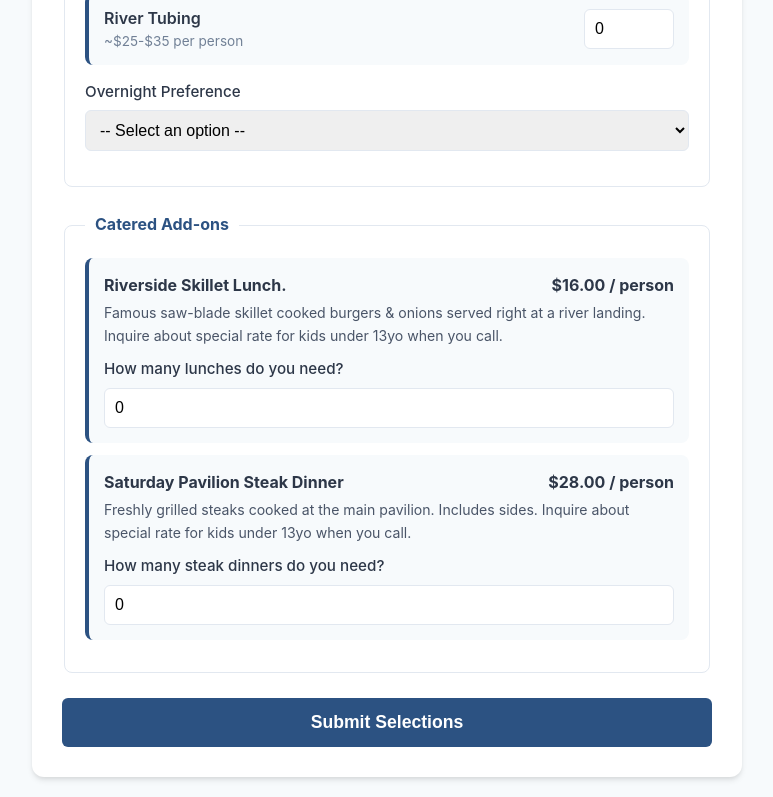
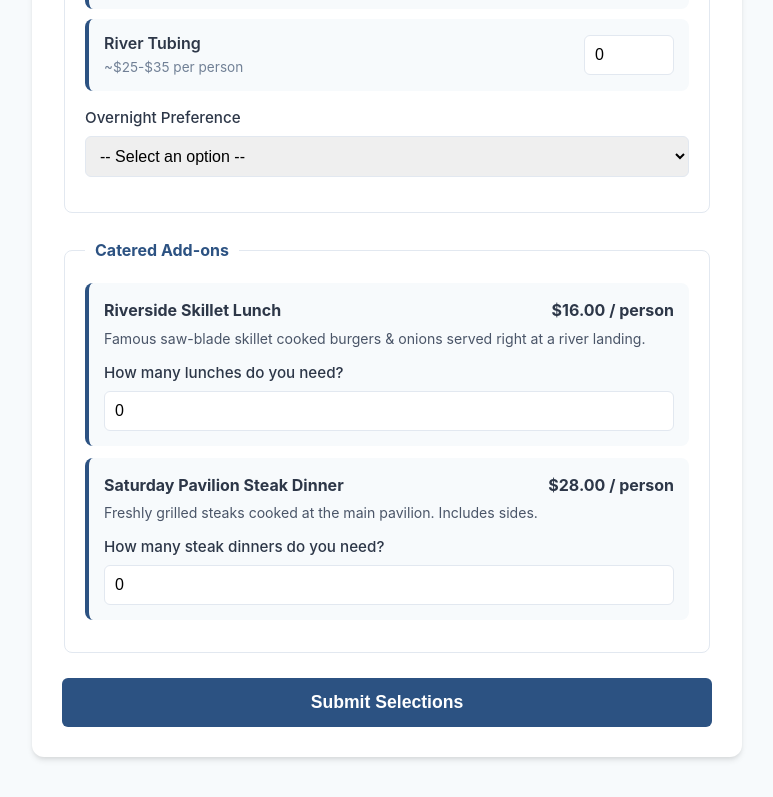
Before and after one commit to alternarium/river_trip_selector, a plain HTML site: page index.html in a window 1280 px wide. Shown: the part 934-1731 px from the top of the page, without its empty margins (253-1026 px from the left). Drawn offline with Linux system fonts and the light colour scheme.

Commit message:
index.html

```diff
--- a/index.html
+++ b/index.html
@@ -202,10 +202,11 @@
 
 <div class="container">
     <h1>River Trip RSVP & Menu</h1>
-    <p class="subtitle">Please fill out your details and make your selections below. </p>
+    <p class="subtitle">Please fill out your details and make your selections below. If you have any questions, please reach out on WhatsApp @301-326-6135.</p>
 
     <!-- REPLACE VALUE WITH YOUR ACTUAL DEPLOYED SCRIPT URL -->
     <form id="rsvpForm" action="https://script.google.com/macros/s/AKfycbw6gxEmX9In_8dQ5Wgx8BFWoOD1KCoc9y53ldK9SSgD8vKLN7YyKkTEc5aS3OApukCm/exec" method="POST">
+
         <!-- Attendance Info -->
         <fieldset>
             <legend>Your Information</legend>
@@ -325,10 +326,10 @@
 
             <div class="menu-option">
                 <div class="menu-title">
-                    <span>Riverside Skillet Lunch.</span>
+                    <span>Riverside Skillet Lunch</span>
                     <span>$16.00 / person</span>
                 </div>
-                <p class="menu-desc">Famous saw-blade skillet cooked burgers & onions served right at a river landing. Inquire about special rate for kids under 13yo when you call.</p>
+                <p class="menu-desc">Famous saw-blade skillet cooked burgers & onions served right at a river landing.</p>
                 <label for="lunchCount">How many lunches do you need?</label>
                 <input type="number" id="lunchCount" name="lunchCount" min="0" value="0">
             </div>
@@ -338,7 +339,7 @@
                     <span>Saturday Pavilion Steak Dinner</span>
                     <span>$28.00 / person</span>
                 </div>
-                <p class="menu-desc">Freshly grilled steaks cooked at the main pavilion. Includes sides. Inquire about special rate for kids under 13yo when you call.</p>
+                <p class="menu-desc">Freshly grilled steaks cooked at the main pavilion. Includes sides.</p>
                 <label for="dinnerCount">How many steak dinners do you need?</label>
                 <input type="number" id="dinnerCount" name="dinnerCount" min="0" value="0">
             </div>
```
